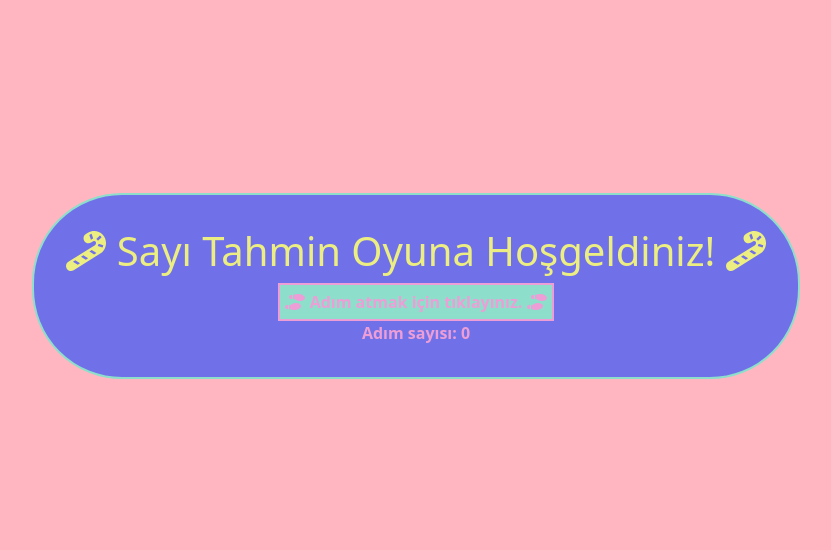
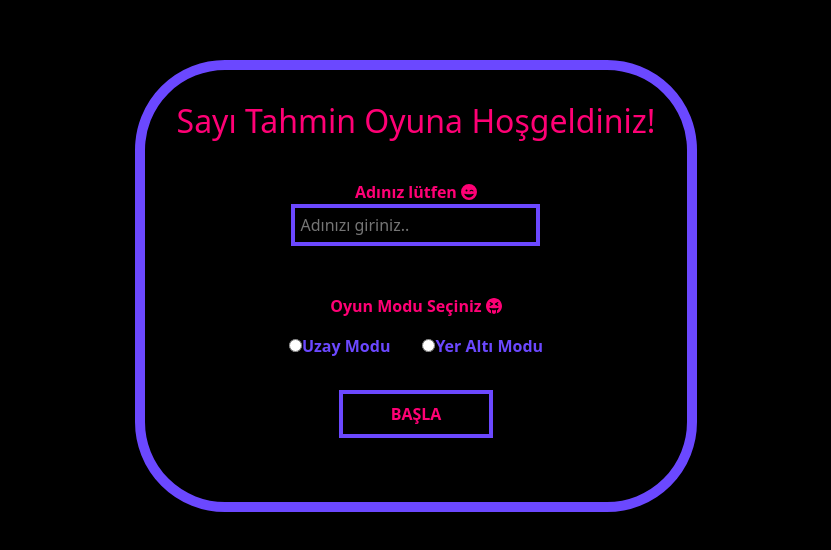
Before and after one commit to buseozmen/1030520910_BS435_WebProgramlama, a React (Create React App) app: page / in a window 1280 px wide. Shown: the part 114-664 px from the top of the page, without its empty margins (224-1055 px from the left). Built offline with nearby package versions, Linux system fonts and the light colour scheme.

Commit message:
başlangıç ekranı oluşturuldu 03/12/2023

```diff
--- a/public/index.css
+++ b/public/index.css
@@ -5,7 +5,7 @@
 html,body{
     width: 100%;
     height: 100%;
-    background-color: lightpink !important;
+    background-color: black !important;
     display: flex;
     justify-content: center;
 
--- a/src/App.js
+++ b/src/App.js
@@ -1,25 +1,33 @@
-import React, {useState} from "react";
 import "bootstrap/dist/css/bootstrap.min.css";
 import {FontAwesomeIcon} from "@fortawesome/react-fontawesome";
-import {faCandyCane, faShoePrints} from "@fortawesome/free-solid-svg-icons";
+import {
+    faFaceGrinTongueSquint, faFaceGrinWink,
+} from "@fortawesome/free-solid-svg-icons";
 
 function App() {
-    const [value,setValue] = useState(0);
-
-    const handleClick = () => {
-        setValue(value+1);
-    }
   return (
       <div className={"d-flex align-items-center"}>
-          <div className="container d-flex flex-column container  align-items-center" style={{backgroundColor:"#7071E8",border:'2px solid #8DDFCB',padding:'2rem',borderRadius:'90px'}}>
+          <div className="container d-flex flex-column container  align-items-center" style={{backgroundColor:"black",border:'10px solid #6B48FF',padding:'2rem',borderRadius:'90px'}}>
               <div>
-                  <h1 style={{color:'#ECEE81'}}><FontAwesomeIcon icon={faCandyCane}/> Sayı Tahmin Oyuna Hoşgeldiniz! <FontAwesomeIcon icon={faCandyCane} /></h1>
+                  <h2 style={{color:'#FF0075'}}> Sayı Tahmin Oyuna Hoşgeldiniz! </h2>
               </div>
-              <div>
-                  <button className={<button type="button"></button>} onClick={handleClick} style={{backgroundColor:'#8DDFCB',color:'#ED9ED6',border:'2px solid #ED9ED6',padding:'5px'}}><FontAwesomeIcon icon={faShoePrints} /> <b>Adım atmak için tıklayınız.</b> <FontAwesomeIcon icon={faShoePrints} /></button>
-              </div>
-              <div>
-                  <div style={{color:'#ED9ED6'}}><b>Adım sayısı: {value}</b></div>
+              <div style={{marginTop:"2rem",marginBottom:"2rem"}}>
+                  <form>
+                      <div style={{display:"flex",flexDirection:"column",alignItems:"center"}}>
+                          <label style={{color:'#FF0075'}}><b>Adınız lütfen</b>  <FontAwesomeIcon icon={faFaceGrinWink} /> </label>
+                          <input placeholder={"Adınızı giriniz.."} style={{marginBottom:"3rem",backgroundColor:'black',color:'#FF0075',border:'4px solid #6B48FF',padding:'5px',focus:"border:none"}}/>
+                          <div style={{color:'#FF0075',marginBottom:"1rem"}}><b>Oyun Modu Seçiniz <FontAwesomeIcon icon={faFaceGrinTongueSquint} /></b></div>
+                          <div style={{display:"flex",flexDirection:"row",justifyContent:"space-between",marginBottom:"2rem"}}>
+                              <label style={{color:"#6B48FF",marginRight:"2rem"}}>
+                                  <input name={"mod"} type={"radio"} value={"uzay"}></input><b>Uzay Modu</b>
+                              </label>
+                              <label style={{color:"#6B48FF"}}>
+                                  <input name={"mod"} type={"radio"} value={"yer"}></input><b>Yer Altı Modu</b>
+                              </label>
+                          </div>
+                          <button style={{color:"#FF0075",backgroundColor:"black",border:"4px solid #6B48FF",padding:"0.5rem 3rem"}}><b>BAŞLA</b></button>
+                      </div>
+                  </form>
               </div>
           </div>
       </div>
```
